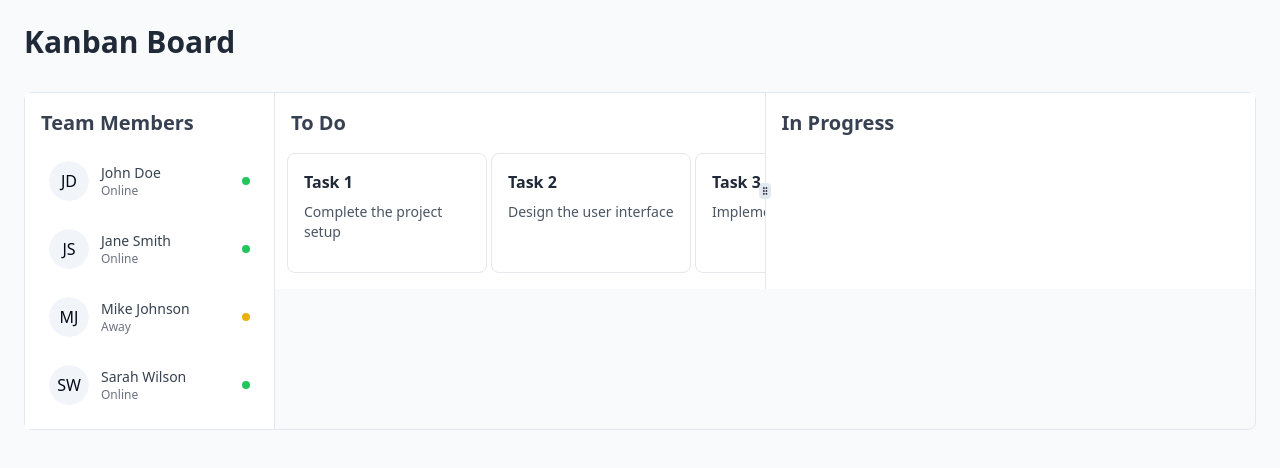
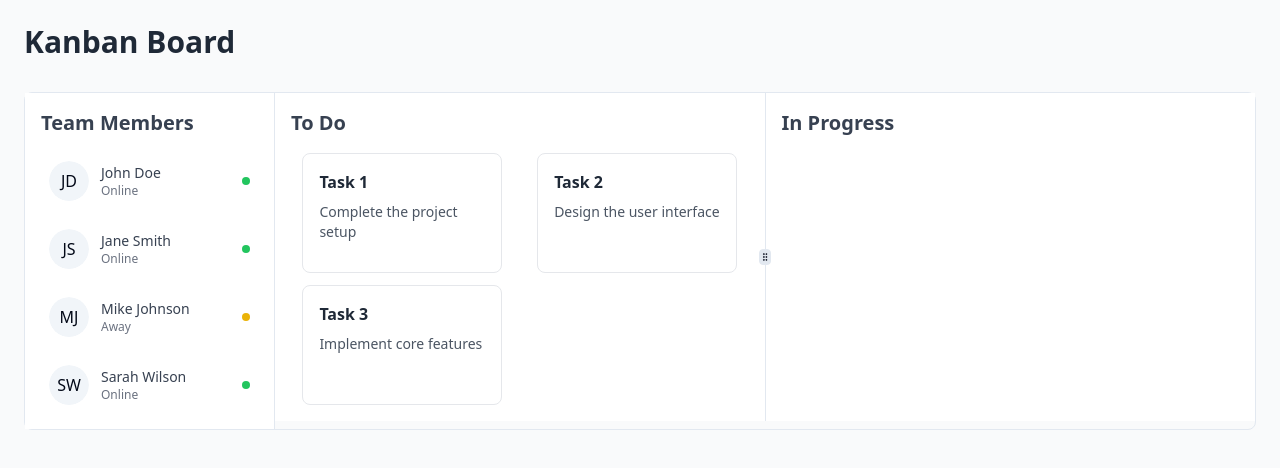
Before and after one commit to ccnael/scheduler-react-sample, a React (Vite) app: page / in a window 1280 px wide. Shown: the top 468 px of the page. Built offline with nearby package versions, Linux system fonts and the light colour scheme.

Commit message:
Wrap cards in todo column
Ensure that card items in the todo column of the Kanban board wrap properly when the column's width is reduced.
[skip gpt_engineer]

```diff
--- a/src/components/KanbanBoard.tsx
+++ b/src/components/KanbanBoard.tsx
@@ -41,8 +41,8 @@ export const KanbanBoard = () => {
               <h2 className="text-xl font-semibold mb-4 text-gray-700">To Do</h2>
               <div className="grid auto-rows-max gap-3 justify-items-center"
                    style={{
-                     gridTemplateColumns: 'repeat(auto-fit, minmax(calc(33.333% - 1rem), 1fr))',
-                     minWidth: '600px'
+                     gridTemplateColumns: 'repeat(auto-fill, minmax(200px, 1fr))',
+                     width: '100%'
                    }}>
                 {cards.map((card) => (
                   <Card
@@ -66,8 +66,8 @@ export const KanbanBoard = () => {
               <h2 className="text-xl font-semibold mb-4 text-gray-700">In Progress</h2>
               <div className="grid auto-rows-max gap-3 justify-items-center"
                    style={{
-                     gridTemplateColumns: 'repeat(auto-fit, minmax(calc(33.333% - 1rem), 1fr))',
-                     minWidth: '600px'
+                     gridTemplateColumns: 'repeat(auto-fill, minmax(200px, 1fr))',
+                     width: '100%'
                    }}>
                 {/* Cards will be dropped here */}
               </div>
```
